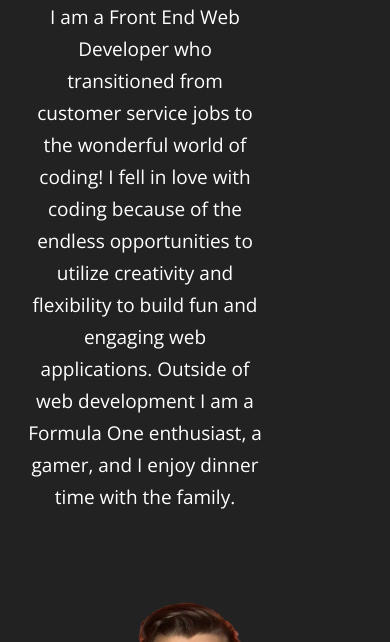
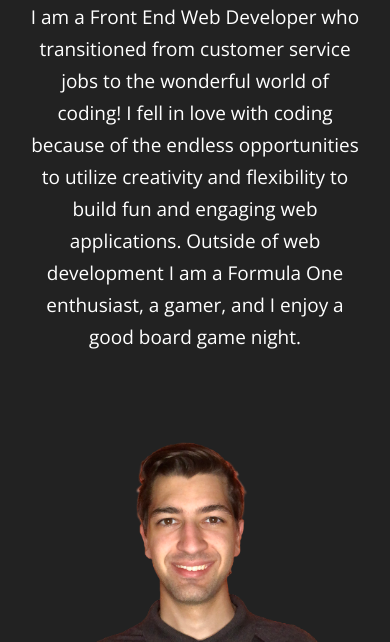
Before and after one commit to WilliamScript/William-Portfolio, a plain HTML site: page index.html in a window 390 px wide. Shown: the part 202-844 px from the top of the page. Drawn offline with nearby package versions, Linux system fonts and the light colour scheme.

Commit message:
mobile responsive issue fixed

```diff
--- a/index.html
+++ b/index.html
@@ -6,6 +6,7 @@
   <meta http-equiv="X-UA-Compatible" content="IE=edge">
   <meta name="viewport" content="width=device-width, initial-scale=1.0">
   <title>William's Wild Web</title>
+  <link rel="shortcut icon" href="./assets/Logo.svg" type="image/x-icon">
   <link rel="preconnect" href="https://fonts.gstatic.com">
   <link href="https://fonts.googleapis.com/css2?family=Open+Sans&family=Racing+Sans+One&display=swap" rel="stylesheet">
   <link rel="stylesheet" href="https://cdn.jsdelivr.net/gh/devicons/devicon@v2.11.0/devicon.min.css">
@@ -74,9 +75,7 @@
           I fell in
           love with coding because of the endless opportunities to utilize creativity and flexibility to build fun and
           engaging
-          web applications. Outside of web development I am a Formula One enthusiast, a gamer, and I enjoy dinner time
-          with the
-          family.</p>
+          web applications. Outside of web development I am a Formula One enthusiast, a gamer, and I enjoy a good board game night.</p>
       </div>
       <div class="circles">
         <a href="#top">
--- a/styles.css
+++ b/styles.css
@@ -855,7 +855,7 @@ form button:hover {
     font-size: 3.8rem;
   }
 
-  p {
+  .firstHeading p {
     padding-right: 0;
   }
 }
```
Also changed, not shown: assets/Logo.svg (added).
